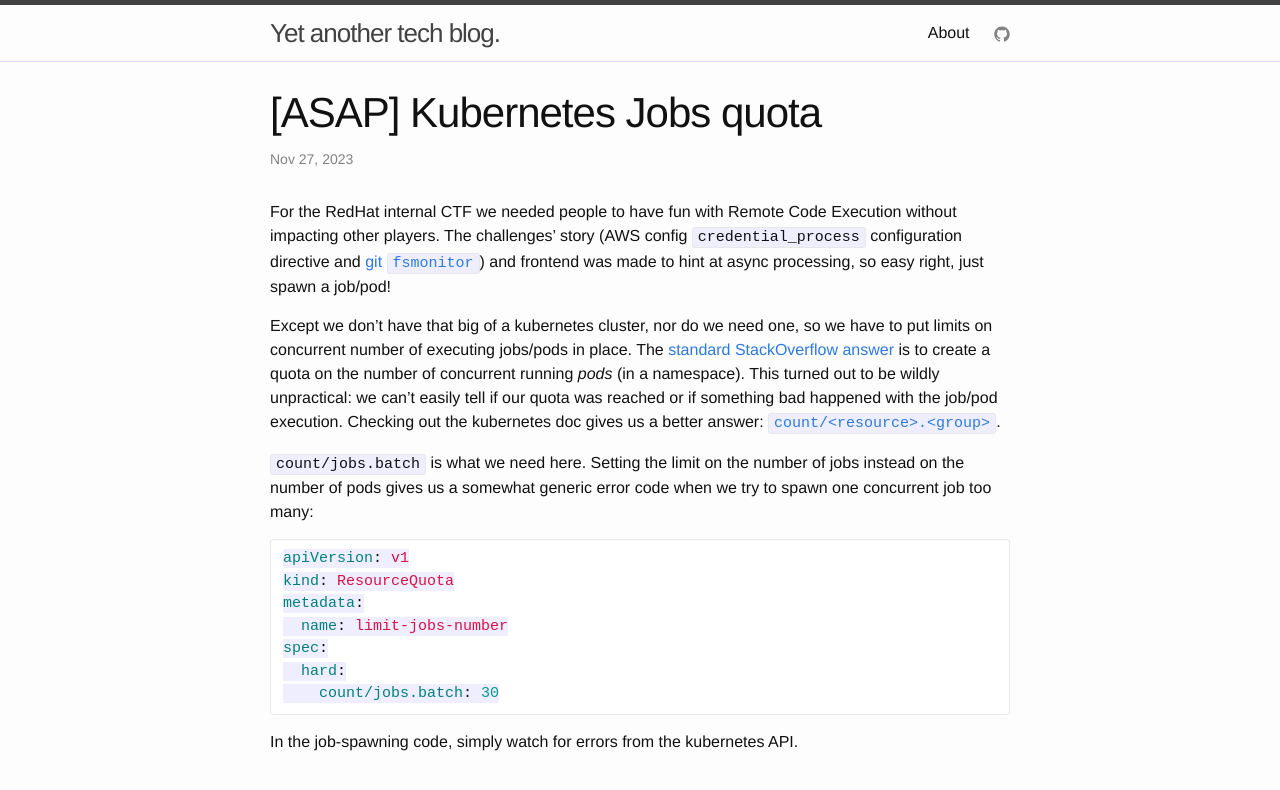
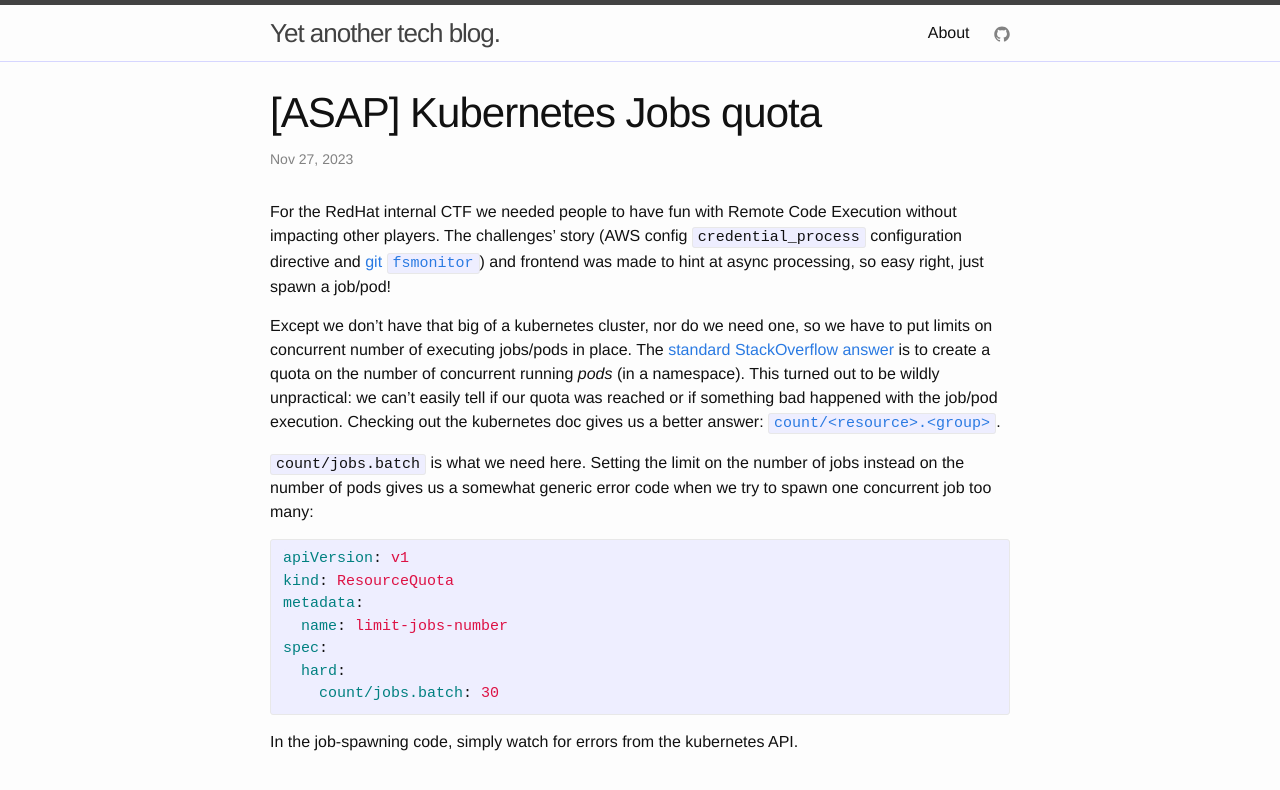
Before and after one commit to alan-mushi/alan-mushi.github.io, a Jekyll site: the page built from _posts/asap/2023-11-27-kubernetes-job-quota.markdown, in a window 1280 px wide. Shown: the top 790 px of the page. Built offline with Jekyll 4.4.1, drawn with Linux system fonts in a browser that asks for light colours.

Commit message:
Fix highlight

````diff
--- a/_posts/asap/2023-11-27-kubernetes-job-quota.markdown
+++ b/_posts/asap/2023-11-27-kubernetes-job-quota.markdown
@@ -11,7 +11,7 @@ Except we don't have that big of a kubernetes cluster, nor do we need one, so we
 
 `count/jobs.batch` is what we need here. Setting the limit on the number of jobs instead on the number of pods gives us a somewhat generic error code when we try to spawn one concurrent job too many:
 
-```yaml
+{% highlight yaml %}
 apiVersion: v1
 kind: ResourceQuota
 metadata:
@@ -19,6 +19,6 @@ metadata:
 spec:
   hard:
     count/jobs.batch: 30
-```
+{% endhighlight %}
 
 In the job-spawning code, simply watch for errors from the kubernetes API.
````
